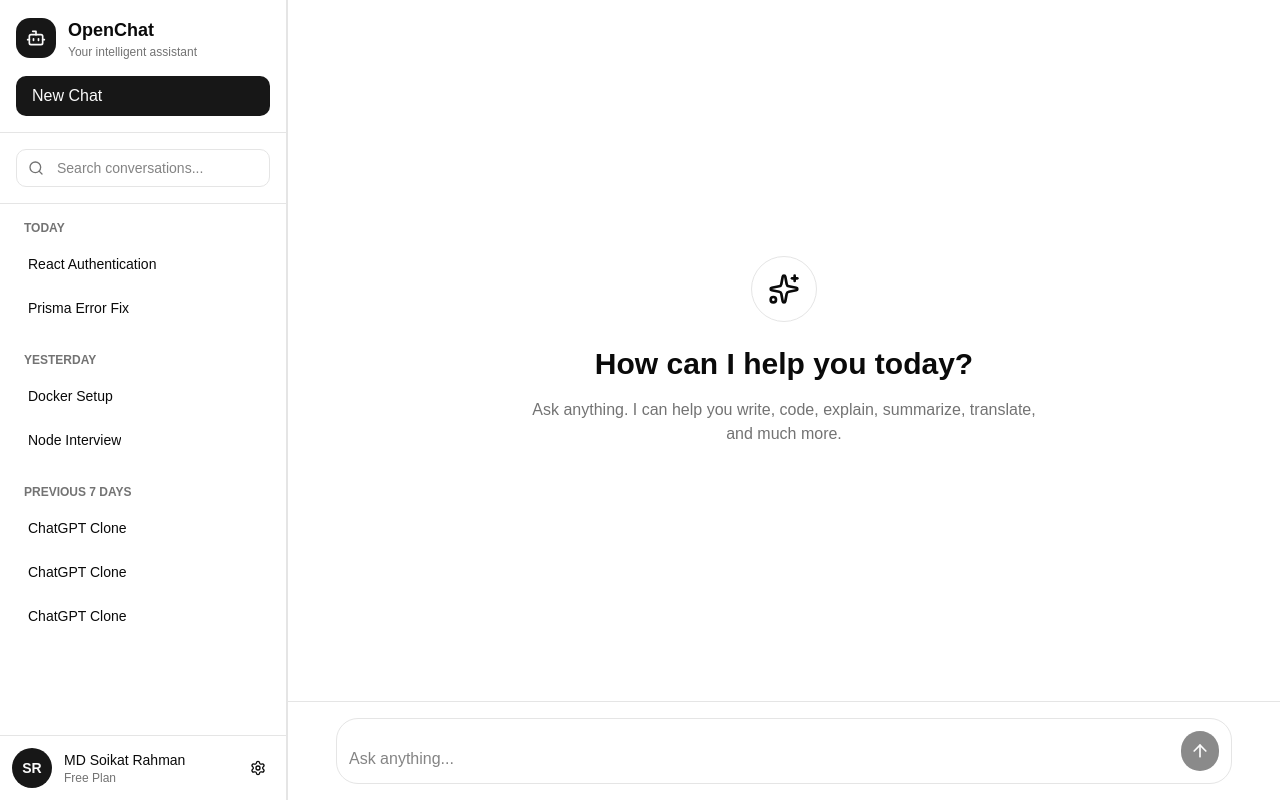
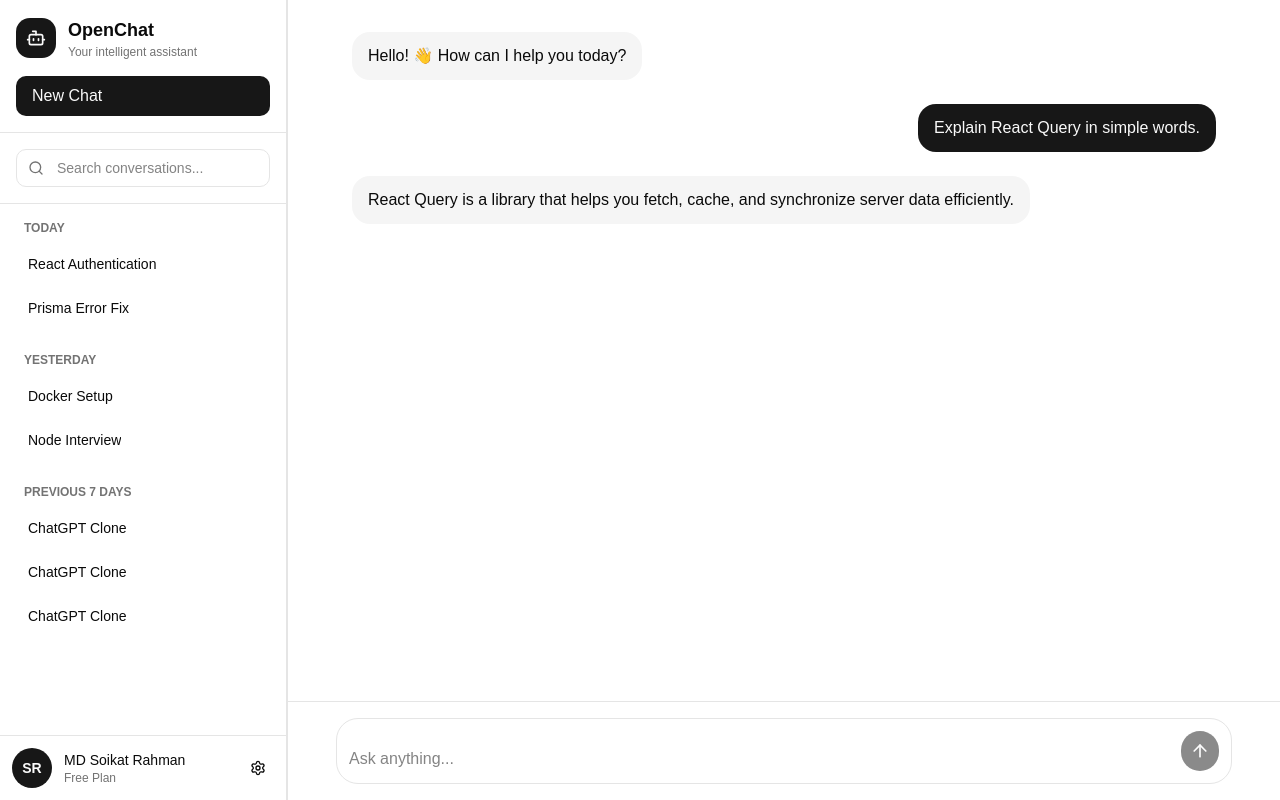
Before and after one commit to mr9asif/OpenChat, a React (Vite) app in the folder frontend/: page / in a window 1280 px wide. Built offline with nearby package versions, Linux system fonts and the light colour scheme.

Commit message:
message list added

```diff
--- a/frontend/src/components/chat/ChatContainer.tsx
+++ b/frontend/src/components/chat/ChatContainer.tsx
@@ -1,9 +1,11 @@
+import { messages } from "./data/message";
 import EmptyState from "./EmptyState";
+import MessageList from "./messages/MessageList";
 
 const ChatContainer = () => {
   return (
-    <main className="flex flex-1 items-center justify-center overflow-y-auto">
-      <EmptyState />
+    <main className="flex-1 overflow-y-auto">
+      {messages.length === 0 ? <EmptyState /> : <MessageList />}
     </main>
   );
 };
--- /dev/null
+++ b/frontend/src/components/chat/data/message.ts
@@ -0,0 +1,23 @@
+import type { Message } from "@/utils/chat";
+
+export const messages: Message[] = [
+  {
+    id: "1",
+    role: "assistant",
+    content: "Hello! 👋 How can I help you today?",
+    createdAt: new Date(),
+  },
+  {
+    id: "2",
+    role: "user",
+    content: "Explain React Query in simple words.",
+    createdAt: new Date(),
+  },
+  {
+    id: "3",
+    role: "assistant",
+    content:
+      "React Query is a library that helps you fetch, cache, and synchronize server data efficiently.",
+    createdAt: new Date(),
+  },
+];
--- /dev/null
+++ b/frontend/src/components/chat/messages/MessageBubble.tsx
@@ -0,0 +1,23 @@
+import type { Message } from "@/utils/chat";
+
+type Props = {
+  message: Message;
+};
+
+const MessageBubble = ({ message }: Props) => {
+  const isUser = message.role === "user";
+
+  return (
+    <div className={`flex ${isUser ? "justify-end" : "justify-start"}`}>
+      <div
+        className={`max-w-[80%] rounded-2xl px-4 py-3 ${
+          isUser ? "bg-primary text-primary-foreground" : "bg-muted"
+        }`}
+      >
+        {message.content}
+      </div>
+    </div>
+  );
+};
+
+export default MessageBubble;
--- /dev/null
+++ b/frontend/src/components/chat/messages/MessageList.tsx
@@ -0,0 +1,14 @@
+import { messages } from "../data/message";
+import MessageBubble from "./MessageBubble";
+
+const MessageList = () => {
+  return (
+    <div className="mx-auto flex w-full max-w-4xl flex-col gap-6 px-4 py-8">
+      {messages.map((message) => (
+        <MessageBubble key={message.id} message={message} />
+      ))}
+    </div>
+  );
+};
+
+export default MessageList;
--- /dev/null
+++ b/frontend/src/utils/chat.ts
@@ -0,0 +1,8 @@
+export type Role = "user" | "assistant";
+
+export interface Message {
+  id: string;
+  role: Role;
+  content: string;
+  createdAt: Date;
+}
```
Also changed, not shown: frontend/src/components/chat/messages/AssistantMessage.tsx (added), frontend/src/components/chat/messages/UserMessage.tsx (added), frontend/src/components/chat/messages/index.ts (added).
